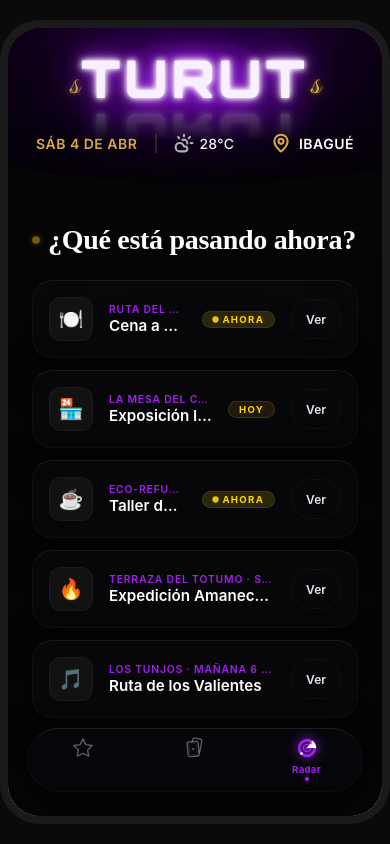
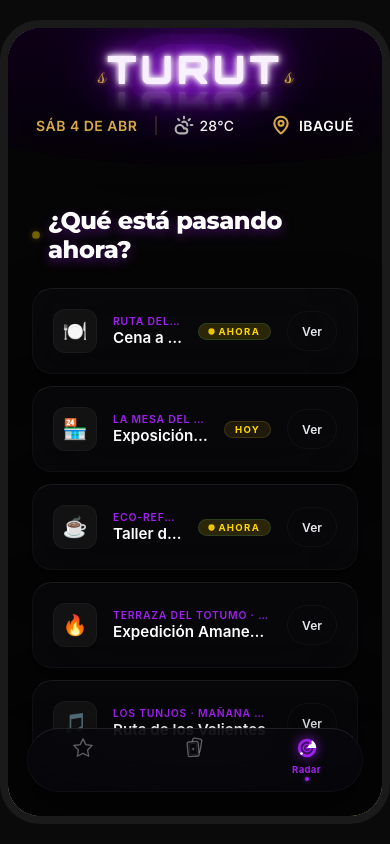
Before and after one commit to desarrollolabtur1-beep/TURUT, a React Native app in the folder frontend/: screen /Radar in a window 390 px wide. Built offline with nearby package versions, Linux system fonts and the light colour scheme.

Commit message:
UI: Ajustes en pantallas Discover y layouts Swipe

```diff
--- a/frontend/src/components/cards/EventCard.tsx
+++ b/frontend/src/components/cards/EventCard.tsx
@@ -67,8 +67,8 @@ const styles = StyleSheet.create({
     flexDirection: 'row',
     alignItems: 'center',
     gap: 16,
-    padding: 16,
-    borderRadius: radii.xl,
+    padding: 20,
+    borderRadius: 20,
   },
   iconBox: {
     width: 44,
--- a/frontend/src/components/cards/ImperdibleCard.tsx
+++ b/frontend/src/components/cards/ImperdibleCard.tsx
@@ -5,6 +5,7 @@
 import React from 'react';
 import { View, Text, Image, TouchableOpacity, StyleSheet } from 'react-native';
 import Animated, { FadeInDown } from 'react-native-reanimated';
+import { LinearGradient } from 'expo-linear-gradient';
 import Svg, { Path, Circle } from 'react-native-svg';
 import { colors, shadows, radii } from '../../theme';
 import type { Destination } from '../../data/destinations';
@@ -59,7 +60,10 @@ export const ImperdibleCard: React.FC<ImperdibleCardProps> = ({
         </TouchableOpacity>
 
         {/* Content */}
-        <View style={styles.content}>
+        <LinearGradient
+          colors={['transparent', 'rgba(0,0,0,0.8)', 'rgba(0,0,0,0.95)']}
+          style={styles.content}
+        >
           <View style={styles.info}>
             <View style={styles.nameRow}>
               <Text style={styles.name} numberOfLines={1}>
@@ -76,7 +80,7 @@ export const ImperdibleCard: React.FC<ImperdibleCardProps> = ({
           <View style={styles.pinBtn}>
             <MapPinSmall />
           </View>
-        </View>
+        </LinearGradient>
       </TouchableOpacity>
     </Animated.View>
   );
@@ -86,9 +90,9 @@ const styles = StyleSheet.create({
   card: {
     position: 'relative',
     height: 200,
-    borderRadius: radii.card,
+    borderRadius: 20,
     overflow: 'hidden',
-    marginBottom: 16,
+    marginBottom: 24,
     ...shadows.card,
     borderWidth: 1,
     borderColor: 'rgba(255,255,255,0.05)',
@@ -109,8 +113,6 @@ const styles = StyleSheet.create({
     opacity: 1,
     // Fallback: dark overlay from bottom
     borderRadius: 0,
-    // We'll layer a dark bottom gradient
-    backgroundGradient: undefined,
   },
   bookmark: {
     position: 'absolute',
@@ -146,8 +148,6 @@ const styles = StyleSheet.create({
     flexDirection: 'row',
     justifyContent: 'space-between',
     alignItems: 'flex-end',
-    // Dark gradient effect from bottom
-    backgroundColor: 'rgba(5,5,5,0.7)',
   },
   info: {
     flex: 1,
--- a/frontend/src/components/header/TurutLogo.tsx
+++ b/frontend/src/components/header/TurutLogo.tsx
@@ -27,7 +27,7 @@ const styles = StyleSheet.create({
   mainText: {
     fontFamily: 'Orbitron-Black',
     fontWeight: '900', // Orbitron se ve increíble en Black (900)
-    fontSize: 52,
+    fontSize: 39,
     color: '#F8F0FF',
     letterSpacing: 4,
     ...Platform.select({
@@ -53,7 +53,7 @@ const styles = StyleSheet.create({
   },
   scriptS: {
     fontFamily: 'GreatVibes-Regular',
-    fontSize: 34,
+    fontSize: 26,
     color: '#D4AF37', // Dorado clásico
     marginTop: 15,
     marginHorizontal: 2,
--- a/frontend/src/components/swipe/SwipeContainer.tsx
+++ b/frontend/src/components/swipe/SwipeContainer.tsx
@@ -21,9 +21,9 @@ import type { Destination } from '../../data/destinations';
 const { width: SCREEN_WIDTH, height: SCREEN_HEIGHT } = Dimensions.get('window');
 const SWIPE_THRESHOLD = 80;
 
-// Explicit card dimensions — aspectRatio doesn't work reliably on RN Web
-const CARD_WIDTH = Math.min(SCREEN_WIDTH * 0.78, 300);
-const CARD_HEIGHT = Math.min(CARD_WIDTH * 1.15, SCREEN_HEIGHT * 0.30);
+const CARD_WIDTH = Math.min(SCREEN_WIDTH * 0.85, 360);
+const AVAILABLE_HEIGHT = SCREEN_HEIGHT - 400;
+const CARD_HEIGHT = Math.min(CARD_WIDTH * 1.05, Math.max(AVAILABLE_HEIGHT, 300));
 
 interface SwipeContainerProps {
   destination: Destination;
--- a/frontend/src/components/swipe/SwipeControls.tsx
+++ b/frontend/src/components/swipe/SwipeControls.tsx
@@ -61,6 +61,9 @@ const styles = StyleSheet.create({
   btn: {
     alignItems: 'center',
     gap: 6,
+    position: 'relative',
+    zIndex: 100,
+    top: -8,
   },
   iconWrapper: {
     width: 52,
@@ -92,6 +95,9 @@ const styles = StyleSheet.create({
     fontSize: 14.4,
     fontWeight: '600',
     letterSpacing: 0.3,
+    opacity: 1,
+    position: 'relative',
+    zIndex: 100,
   },
   rejectLabel: {
     color: colors.primary,
--- a/frontend/src/components/ui/SegmentControl.tsx
+++ b/frontend/src/components/ui/SegmentControl.tsx
@@ -93,7 +93,7 @@ const styles = StyleSheet.create({
   },
   btn: {
     flex: 1,
-    paddingVertical: 9.6,
+    paddingVertical: 6,
     paddingHorizontal: 3.2,
     borderRadius: radii.full,
     alignItems: 'center',
--- a/frontend/src/screens/DiscoverScreen.tsx
+++ b/frontend/src/screens/DiscoverScreen.tsx
@@ -12,7 +12,7 @@ import { SwipeContainer } from '../components/swipe/SwipeContainer';
 import { SwipeControls } from '../components/swipe/SwipeControls';
 import { destinations } from '../data/destinations';
 import { useFavorites } from '../store/useFavorites';
-import { colors, textStyles } from '../theme';
+import { colors, textStyles, layout } from '../theme';
 
 const DiscoverScreen: React.FC = () => {
   const insets = useSafeAreaInsets();
@@ -68,10 +68,11 @@ const styles = StyleSheet.create({
     backgroundColor: colors.background,
   },
   titleContainer: {
-    marginTop: 12,
-    marginBottom: 4,
+    marginTop: 0,
+    marginBottom: 8,
     alignItems: 'center',
     paddingHorizontal: 20,
+    zIndex: 60,
   },
   titleText: {
     color: colors.textPrimary,
@@ -83,8 +84,8 @@ const styles = StyleSheet.create({
   content: {
     flex: 1,
     alignItems: 'center',
-    justifyContent: 'center',
-    paddingBottom: 110,
+    justifyContent: 'space-evenly',
+    paddingBottom: layout.bottomNavHeight + 20,
   },
 });
 
--- a/frontend/src/screens/HomeScreen.tsx
+++ b/frontend/src/screens/HomeScreen.tsx
@@ -133,10 +133,11 @@ const styles = StyleSheet.create({
   container: {
     flex: 1,
     backgroundColor: colors.background,
+    justifyContent: 'space-between',
   },
   titleText: {
     paddingHorizontal: layout.screenPadding,
-    marginTop: -20,
+    marginTop: -24,
     marginBottom: 16,
     color: colors.textPrimary,
     textShadowColor: colors.primaryGlow,
@@ -146,11 +147,12 @@ const styles = StyleSheet.create({
     elevation: 60,
   },
   chipsContainer: {
-    marginTop: -8,
+    marginTop: 0,
     marginBottom: -4,
   },
   chipsRow: {
-    paddingHorizontal: layout.screenPadding,
+    paddingLeft: 16,
+    paddingRight: 16,
     paddingVertical: 16,
     gap: 6.4,
   },
--- a/frontend/src/screens/RadarScreen.tsx
+++ b/frontend/src/screens/RadarScreen.tsx
@@ -17,7 +17,7 @@ import { EventCard } from '../components/cards/EventCard';
 import { SkeletonCard } from '../components/ui/SkeletonCard';
 import { events } from '../data/events';
 import { destinations } from '../data/destinations';
-import { colors, layout } from '../theme';
+import { colors, layout, textStyles } from '../theme';
 
 const LiveDot: React.FC = () => {
   const opacity = useSharedValue(1);
@@ -62,7 +62,7 @@ const RadarScreen: React.FC = () => {
             <TurutHeader />
             <View style={styles.headerRow}>
               <LiveDot />
-              <Text style={styles.title}>¿Qué está pasando ahora?</Text>
+              <Text style={[textStyles.headlineLarge, styles.title]}>¿Qué está pasando ahora?</Text>
             </View>
           </>
         }
@@ -119,11 +119,10 @@ const styles = StyleSheet.create({
     shadowRadius: 8,
   },
   title: {
-    fontFamily: 'Montserrat-ExtraBold',
-    fontSize: 28,
-    color: colors.white,
-    fontWeight: '800',
-    letterSpacing: -0.3,
+    color: colors.textPrimary,
+    textShadowColor: colors.primaryGlow,
+    textShadowOffset: { width: 0, height: 4 },
+    textShadowRadius: 12,
   },
   cardPadding: {
     paddingHorizontal: layout.screenPadding,
--- a/frontend/src/theme/typography.ts
+++ b/frontend/src/theme/typography.ts
@@ -72,13 +72,13 @@ export const textStyles: Record<string, TextStyle> = {
   },
   headlineLarge: {
     fontFamily: webFallback('Montserrat-ExtraBold', 'Montserrat, sans-serif'),
-    fontSize: 32,
+    fontSize: 24,
     fontWeight: '800',
     letterSpacing: -0.5,
   },
   headlineMedium: {
     fontFamily: webFallback('Montserrat-ExtraBold', 'Montserrat, sans-serif'),
-    fontSize: 24,
+    fontSize: 18,
     fontWeight: '800',
     letterSpacing: -0.5,
   },
```
